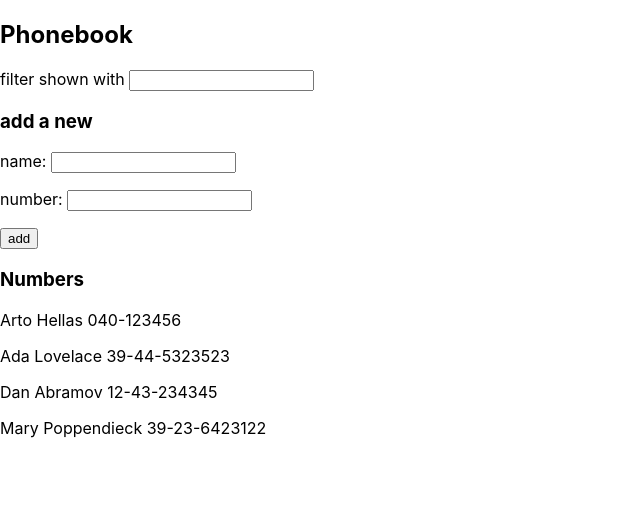
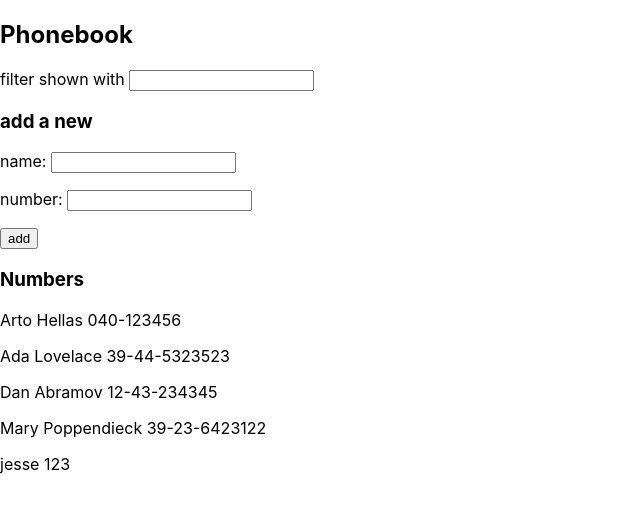
Before and after one commit to jkhaimi/fullstack, a React (Create React App) app in the folder osa2/puhelinluettelo/: page / in a window 1280 px wide. Shown: the top 512 px of the page, without its empty margins (0-640 px from the left). Built offline with nearby package versions, Linux system fonts and the light colour scheme; data requests are answered from the project's data file.

Commit message:
2.13 started

```diff
--- a/osa2/puhelinluettelo/db.json
+++ b/osa2/puhelinluettelo/db.json
@@ -1,5 +1,5 @@
 {
-  "persons":[
+  "persons": [
     {
       "name": "Arto Hellas",
       "number": "040-123456",
@@ -19,6 +19,11 @@
       "name": "Mary Poppendieck",
       "number": "39-23-6423122",
       "id": 4
+    },
+    {
+      "name": "jesse",
+      "number": "123",
+      "id": 5
     }
   ]
 }
--- a/osa2/puhelinluettelo/src/App.js
+++ b/osa2/puhelinluettelo/src/App.js
@@ -38,6 +38,12 @@ const App = () => {
     number: newNumber
   }
 
+  axios
+  .post('http://localhost:3001/persons', newPerson)
+  .then(response => {
+    setPersons(persons.concat(response.data))
+  })
+
   if(persons.some(person => person.name === newName)) {
   alert(`${newName} is already added to the phonebook`)
   } else
```
Also changed, not shown: osa2/puhelinluettelo/src/components/services/personService.js (added, +13 -0 lines).
